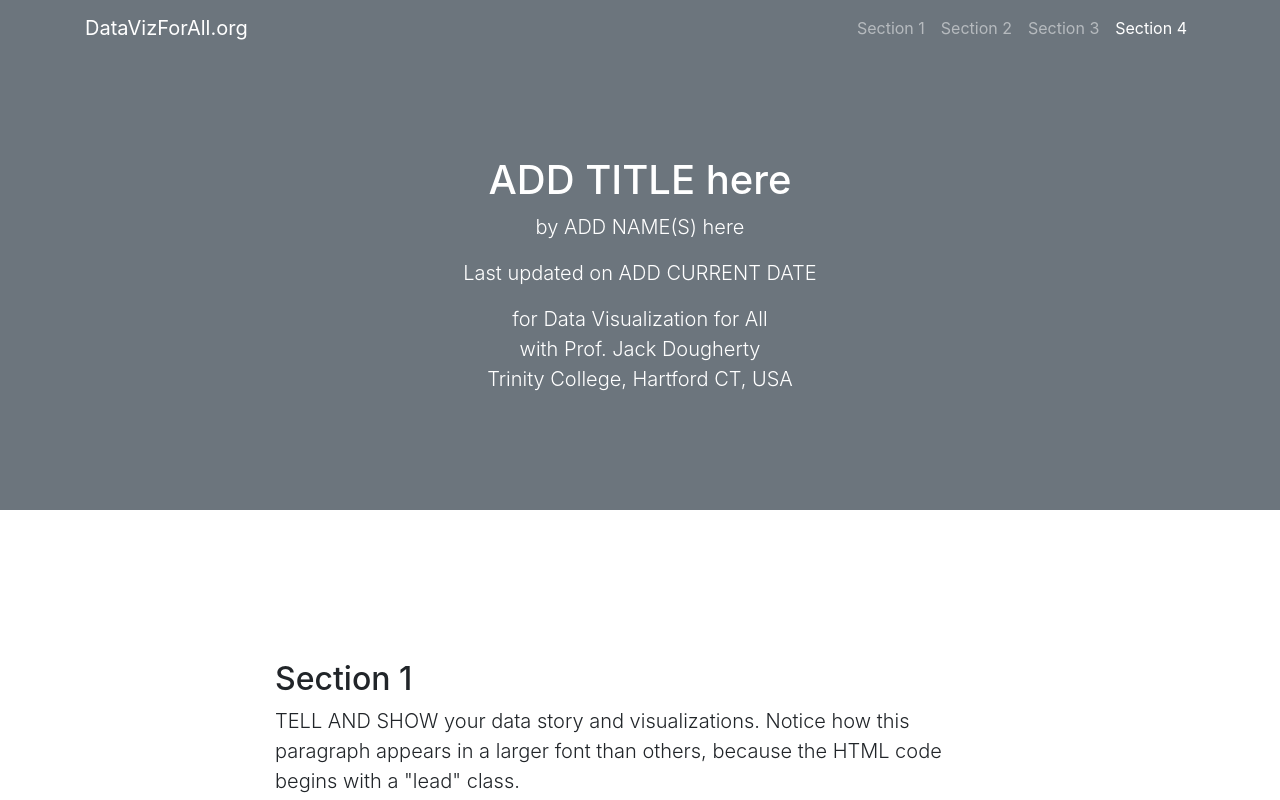
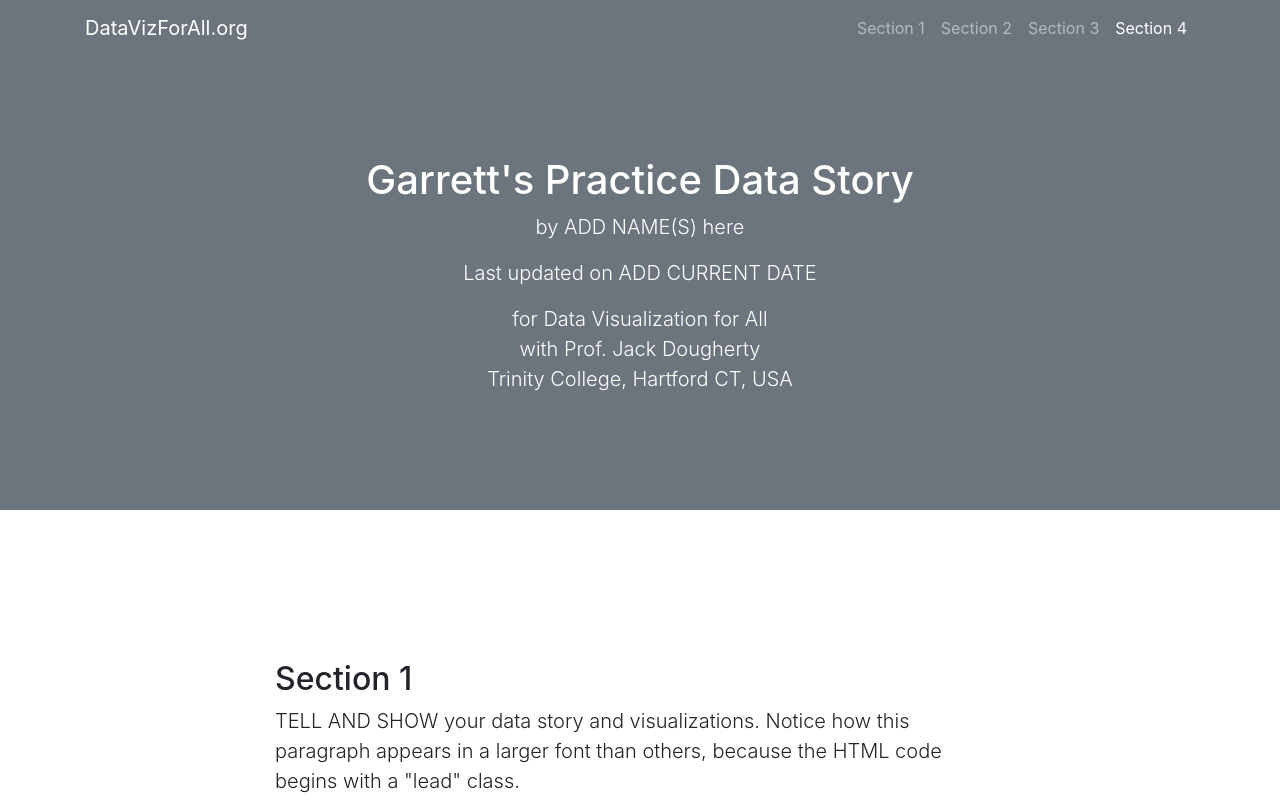
Before and after one commit to garrettkirk/inclass, a plain HTML site: page index.html in a window 1280 px wide. Shown: the top 800 px of the page. Drawn offline with nearby package versions, Linux system fonts and the light colour scheme.

Commit message:
Update index.html

```diff
--- a/index.html
+++ b/index.html
@@ -8,7 +8,7 @@
   <meta name="description" content="">
   <meta name="author" content="">
 
-  <title>Data Story</title>
+  <title>Practice Story</title>
 
   <!-- jQuery -->
   <script src="https://code.jquery.com/jquery-3.6.1.min.js" integrity="sha256-o88AwQnZB+VDvE9tvIXrMQaPlFFSUTR+nldQm1LuPXQ=" crossorigin="anonymous"></script>
@@ -53,7 +53,7 @@
 
   <header class="bg-secondary text-white">
     <div class="container text-center">
-      <h1>ADD TITLE here</h1>
+      <h1>Garrett's Practice Data Story</h1>
       <p class="lead">by ADD NAME(S) here</p>
       <p class="lead">Last updated on ADD CURRENT DATE</p>
       <p class="lead">for Data Visualization for All</br>with Prof. Jack Dougherty</br>Trinity College, Hartford CT, USA</p>
```
